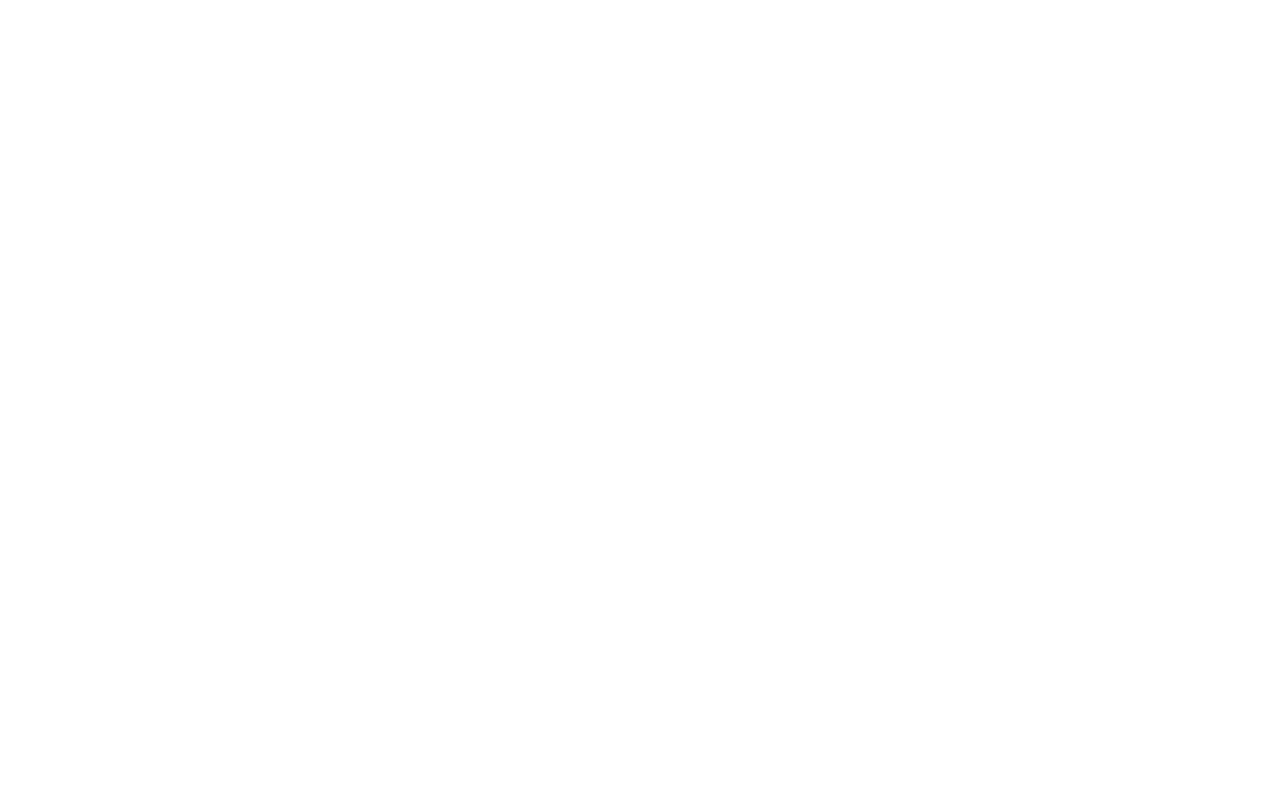
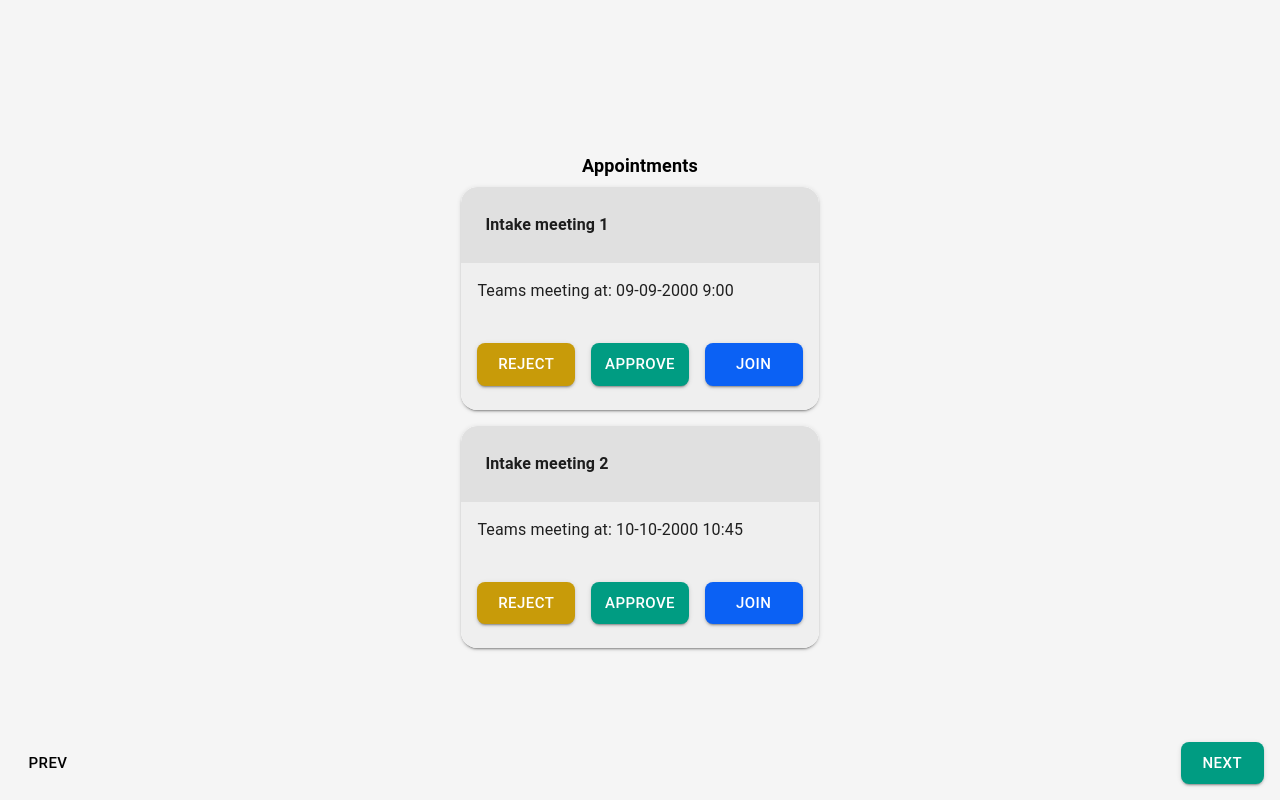
Before and after one commit to MaryOstovar/start-app, a React (Vite) app: page /appointments in a window 1280 px wide. Before the commit this address had no page. Built offline with nearby package versions, Linux system fonts and the light colour scheme.

Commit message:
feat: appointments page

```diff
--- a/src/App.tsx
+++ b/src/App.tsx
@@ -4,6 +4,7 @@
 } from "react-router-dom";
 import Home from './Home';
 import Steps from "./steps.tsx";
+import Appointments from "./appointments.tsx";
 
 function App() {
 
@@ -12,6 +13,7 @@
         <Routes>
             <Route  path="/" element={<Home />} />
             <Route  path="/steps" element={<Steps/>} />
+            <Route  path="/appointments" element={<Appointments/>} />
         </Routes>
       </BrowserRouter>
 
--- /dev/null
+++ b/src/appointments.tsx
@@ -0,0 +1,190 @@
+import {
+    Card,
+    CardContent,
+    Button,
+    Typography,
+    Box,
+    Grid,
+} from "@mui/material";
+
+type Appointment = {
+    title: string;
+    date: string;
+};
+
+const appointments: Appointment[] = [
+    {
+        title: "Intake meeting 1",
+        date: "09-09-2000 9:00",
+    },
+    {
+        title: "Intake meeting 2",
+        date: "10-10-2000 10:45",
+    },
+];
+
+export default function Appointments() {
+    const handleApproveClick = () => {
+        alert(
+            `TODO: connection to office API to approve the meeting`
+        );
+    };
+
+    const handleRejectionClick = () => {
+        alert(
+            `TODO: connection to office API to reject the meeting`
+        );
+    };
+
+    const handleJoinClick = () => {
+        alert(
+            `TODO: connection to office API to join the meeting`
+        );
+    };
+
+    const handleNextClick = () => {
+        alert(
+            `TODO: handle the next click`
+        );
+    };
+
+    const handlePrevClick = () => {
+        alert(
+            `TODO: handle the prev click`
+        );
+    };
+
+    const handleCardClick = (appointment: Appointment) => {
+        alert(
+        `TODO: implement the navigation to the steps page for course: ${appointment.title}`
+        );
+    };
+
+  return (
+        <Box sx={{
+            minHeight: "100vh",
+            minWidth: "100vw",
+            bgcolor: (t) =>
+                t.palette.mode === "light" ? "grey.100" : "background.default",
+            display: "flex",
+            flexDirection: "column",
+            justifyContent: "center",
+            alignItems: "center",
+        }}>
+        <Typography paddingBottom="1vh" fontSize="large" fontWeight="bold" color="black">Appointments</Typography>
+
+        <Grid justifyContent={"center"} container spacing={2} direction="column">
+            {appointments.map((appointment, idx) => (
+            <Grid key={idx}>
+                <Card
+                    onClick={() => handleCardClick(appointment)}
+                    sx={{
+                        borderRadius: 4,
+                        boxShadow: 2,
+                        backgroundColor: "#fff",
+                        overflow: "hidden",
+                    }}>
+                        <Box
+                            sx={{
+                                backgroundColor: "#E0E0E0",
+                                px: 3,
+                                py: 3,
+                                borderTopLeftRadius: 16,
+                                borderTopRightRadius: 16,
+                                heigth: "20%",
+                            }}>
+                            <Typography variant="subtitle1" fontWeight={700} textAlign="left">{appointment.title}</Typography>
+                        </Box>
+
+                        <CardContent
+                        sx={{
+                            backgroundColor: "#EFEFEF",
+                            borderBottomLeftRadius: 16,
+                            borderBottomRightRadius: 16,
+                        }}
+                        >
+                        <Typography align="left">Teams meeting at: {appointment.date}</Typography>
+
+                        <Box display="flex" gap={2} mt={5} width="100%">
+                            <Button
+                                size="large"
+                                variant="contained"
+                                onClick={handleRejectionClick}
+                                sx={{
+                                borderRadius: 2,
+                                backgroundColor: "#C89B09",
+                                flex: 1,
+                                }}
+                            >
+                                Reject
+                            </Button>
+
+                            <Button
+                                size="large"
+                                variant="contained"
+                                onClick={handleApproveClick}
+                                sx={{
+                                borderRadius: 2,
+                                backgroundColor: "#009C82",
+                                flex: 1,
+                                }}
+                            >
+                                Approve
+                            </Button>
+
+                            <Button
+                                size="large"
+                                variant="contained"
+                                onClick={handleJoinClick}
+                                sx={{
+                                borderRadius: 2,
+                                backgroundColor: "#0B61F4",
+                                flex: 1,
+                                }}
+                            >
+                                Join
+                            </Button>
+                        </Box>
+                    </CardContent>
+                </Card>
+            </Grid>
+            ))}
+        </Grid>
+            <Box
+                position="fixed"
+                bottom={16}
+                left={0}
+                right={0}
+                px={2}
+                display="flex"
+                justifyContent="space-between"
+                >
+                    <Button
+                    size="large"
+                    variant="text"
+                    onClick={handlePrevClick}
+                    sx={{
+                        borderRadius: 2,
+                        color: "black",
+                        backgroundColor: "transparent",
+                        "&:hover": {
+                        backgroundColor: "rgba(0,0,0,0.05)",
+                        },
+                    }}
+                    >
+                    Prev
+                    </Button>
+
+
+                <Button
+                    size="large"
+                    variant="contained"
+                    sx={{ borderRadius: 2, backgroundColor: "#009C82" }}
+                    onClick={handleNextClick}
+                >
+                    Next
+                </Button>
+                </Box>
+        </Box>
+    );
+}
```
